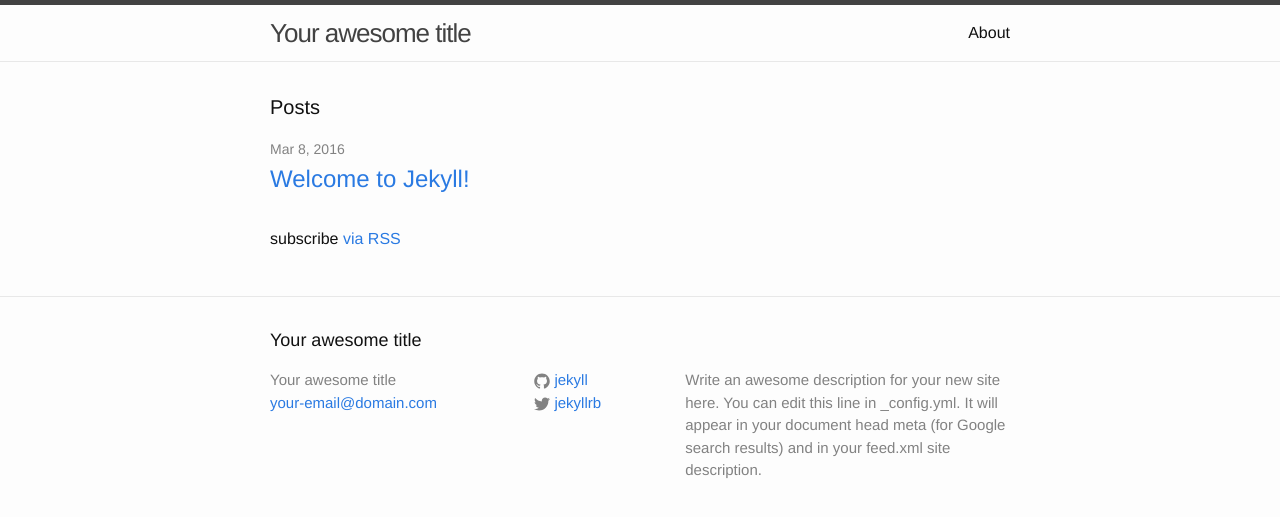
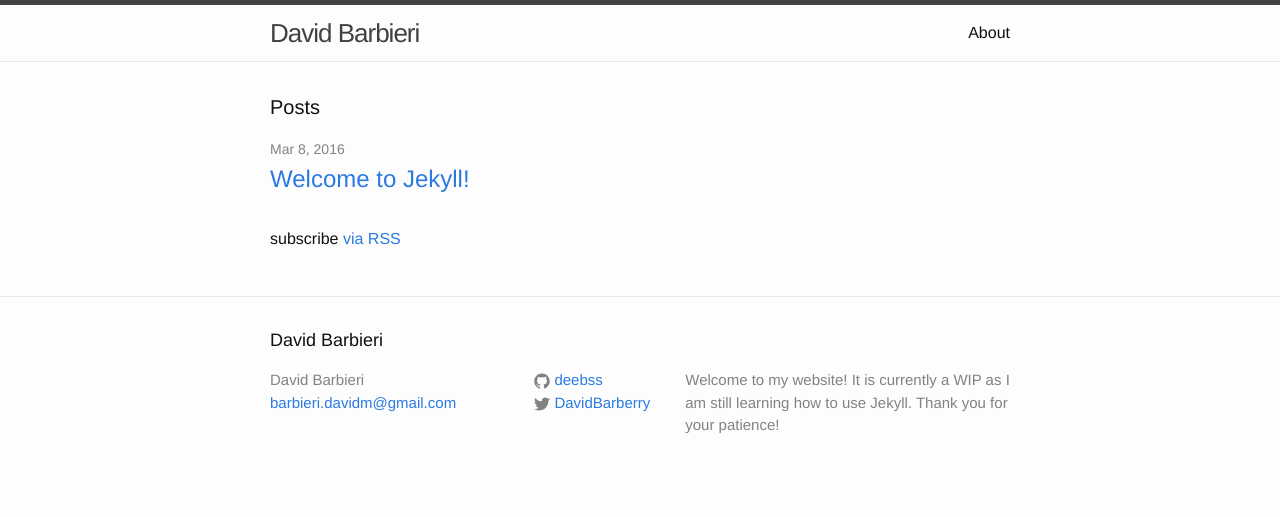
Before and after one commit to deebss/deebss.github.io, a Jekyll site: the page built from index.html, in a window 1280 px wide. Shown: the top 517 px of the page. Built offline with Jekyll 4.4.1, drawn with Linux system fonts in a browser that asks for light colours.

Commit message:
updated config

```diff
--- a/_config.yml
+++ b/_config.yml
@@ -6,16 +6,14 @@
 # 'jekyll serve'. If you change this file, please restart the server process.
 
 # Site settings
-title: Your awesome title
-email: your-email@domain.com
+title: David Barbieri
+email: barbieri.davidm@gmail.com
 description: > # this means to ignore newlines until "baseurl:"
-  Write an awesome description for your new site here. You can edit this
-  line in _config.yml. It will appear in your document head meta (for
-  Google search results) and in your feed.xml site description.
+  Welcome to my website! It is currently a WIP as I am still learning how to use Jekyll. Thank you for your patience!
 baseurl: "" # the subpath of your site, e.g. /blog
 url: "http://yourdomain.com" # the base hostname & protocol for your site
-twitter_username: jekyllrb
-github_username:  jekyll
+twitter_username: DavidBarberry
+github_username:  deebss
 
 # Build settings
 markdown: kramdown
```
